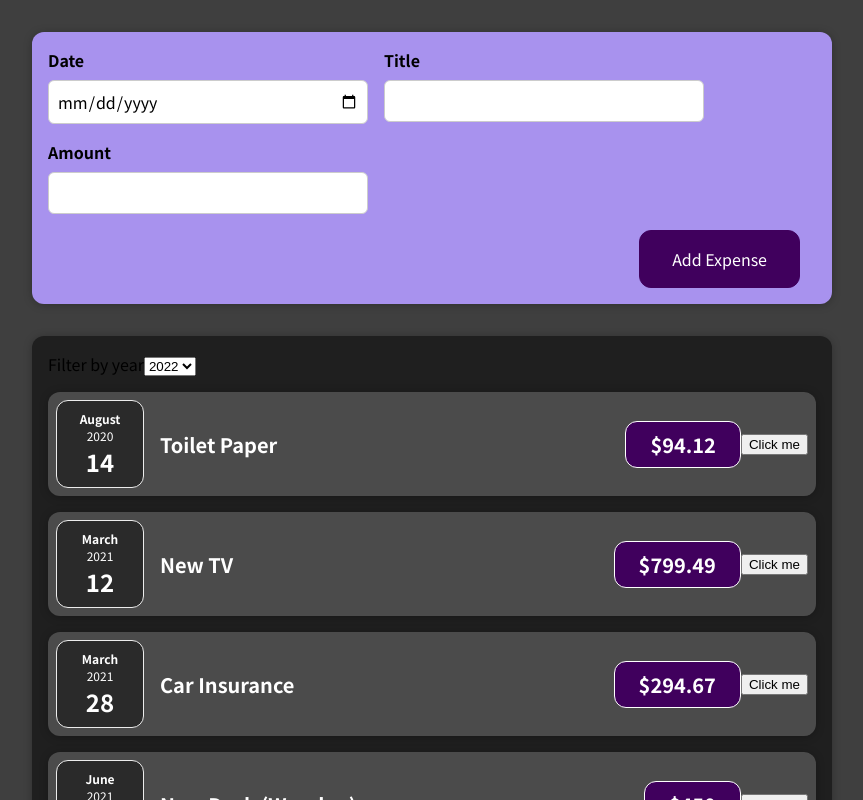
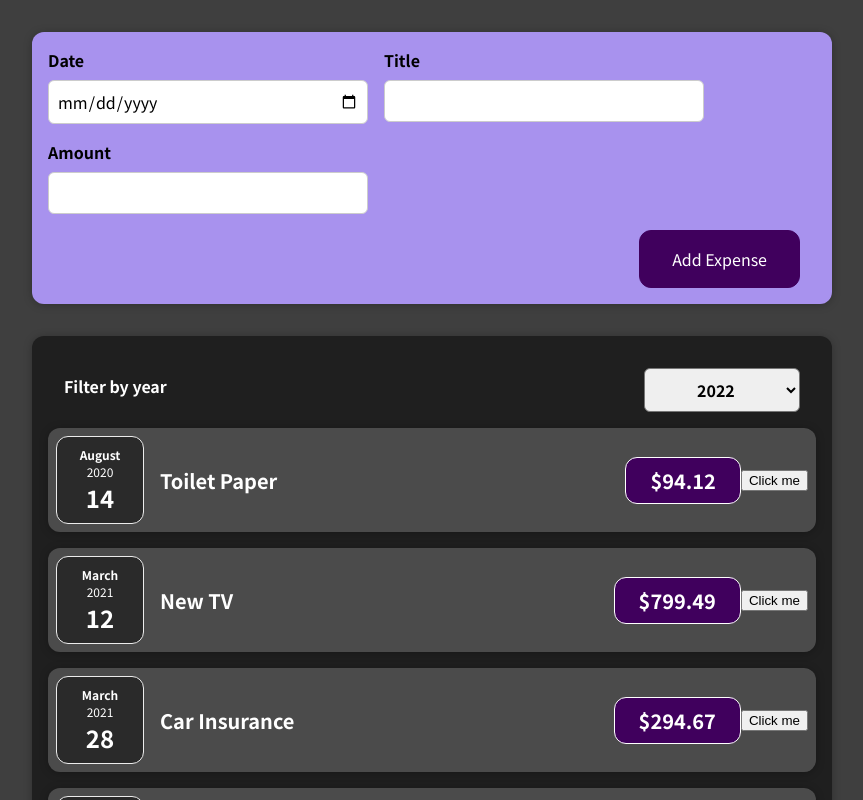
Before and after one commit to Plyavinskiy/expensive-tracker, a React (Create React App) app: page / in a window 1280 px wide. Shown: the top 800 px of the page, without its empty margins (208-1071 px from the left). Built offline with nearby package versions, Linux system fonts and the light colour scheme.

Commit message:
feat: add styles for ExpensesFilter

```diff
--- a/src/components/Expenses/ExpensesFilter.css
+++ b/src/components/Expenses/ExpensesFilter.css
@@ -0,0 +1,24 @@
+.expenses-filter {
+  color: white;
+  padding: 0 1rem;
+}
+
+.expenses-filter__control {
+  display: flex;
+  width: 100%;
+  align-items: center;
+  justify-content: space-between;
+  margin: 1rem 0;
+}
+
+.expenses-filter label {
+  font-weight: bold;
+  margin-bottom: 0.5rem;
+}
+
+.expenses-filter select {
+  font: inherit;
+  padding: 0.5rem 3rem;
+  font-weight: bold;
+  border-radius: 6px;
+}
```
